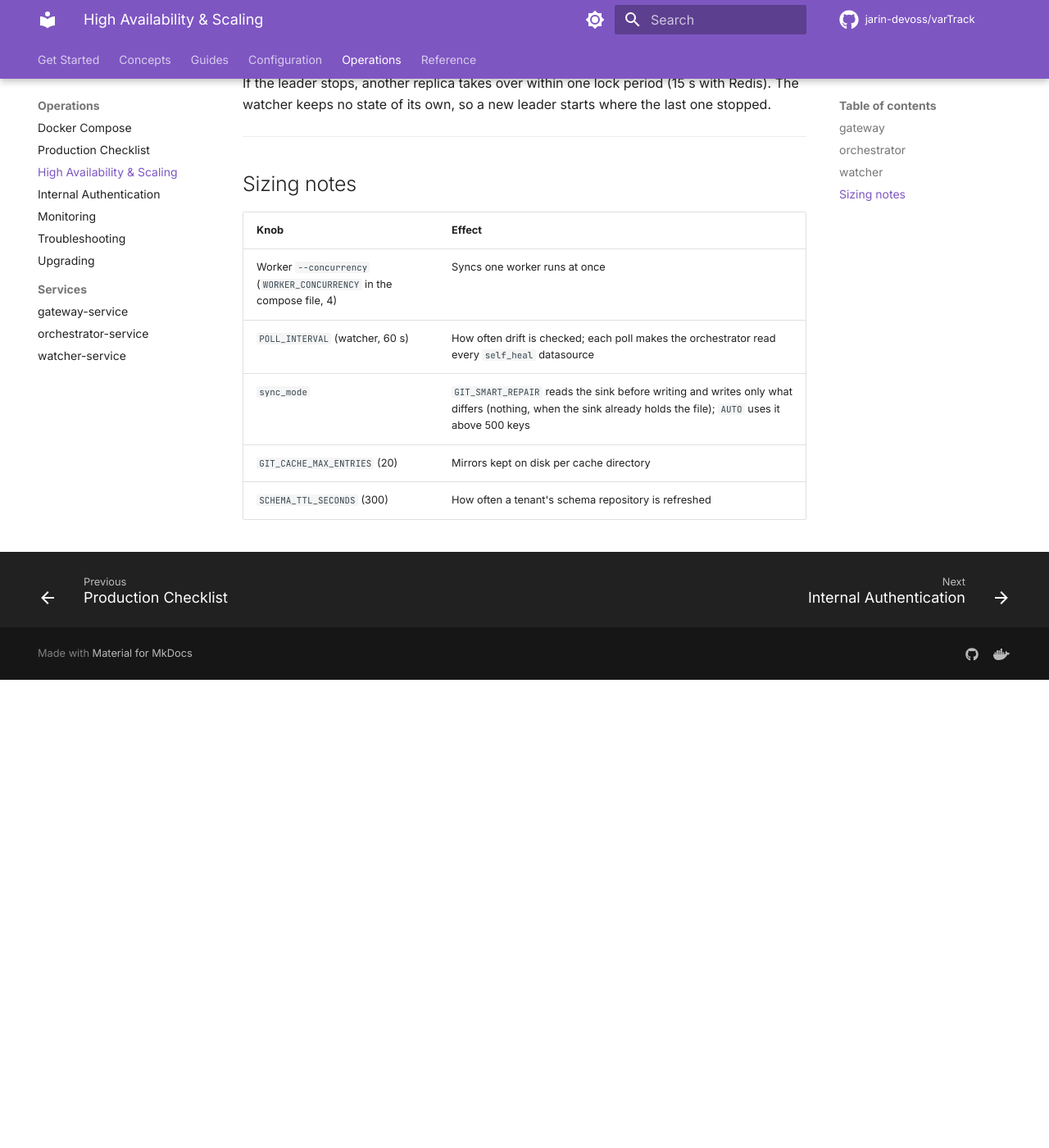
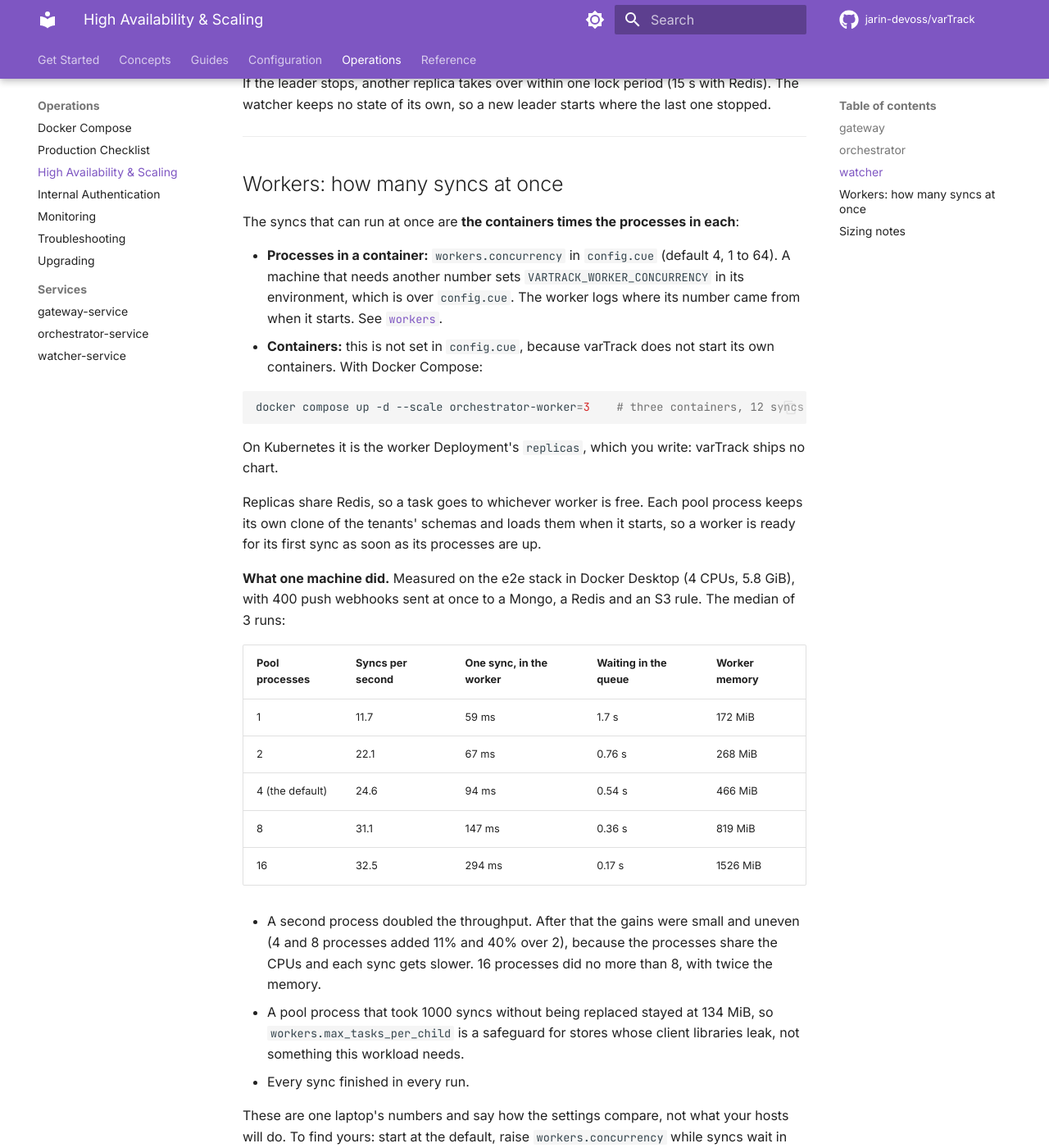
Before and after one commit to jarin-devoss/varTrack, an MkDocs documentation site: the page built from docs/operations/high-availability.md, in a window 1280 px wide and 1400 px high, scrolled down 2414 px. Shown: the whole window at 82% size. Built offline with MkDocs 1.6.1 and Material for MkDocs 9.7.7, drawn with Linux system fonts in a browser that asks for light colours; comment, search, counter and statistics services are not loaded; before the commit the page ends 3243 px from its top, so only the background shows below that; some of the changed text lies outside the part shown.

Commit message:
docs: global_tags as it is, and how many syncs a machine can run
global_tags was documented as metadata applied to every write across all sinks. Nothing reads it for that: the
orchestrator takes four settings out of it (git_cache_dir, git_cache_max_entries, schema_cache_dir, schema_ttl).
The page now says so.

high-availability.md says how many syncs run at once (containers times processes), how to scale containers with
Compose, and what one machine measured. The start command in the READMEs and guides is python -m app.worker, which
also serves the schema queue the old command left out.

Co-Authored-By: Claude Sonnet 5.5 <noreply@anthropic.com>

````diff
--- a/docs/operations/high-availability.md
+++ b/docs/operations/high-availability.md
@@ -7,7 +7,7 @@ what has to be shared for replicas to work together, and what one replica does a
 |---|---|---|---|
 | gateway | any number, behind a load balancer | the webhook replay store | `gateway_nonce_datasource` in `config.cue` |
 | orchestrator API | any number | Redis (broker, sync ledger), the Git and schema caches | `CELERY_BROKER_URL`, shared `GIT_CACHE_DIR` and `SCHEMA_CACHE_DIR` volumes |
-| orchestrator workers | any number; more workers sync more targets at once | the same | the same, and `--concurrency` per worker |
+| orchestrator workers | any number; more workers sync more targets at once | the same | the same, `workers.concurrency` in `config.cue` per worker, and how many containers (below) |
 | watcher | any number; one leads, the others wait | a lock | `watcher_leader_election_datasource` in `config.cue` |
 
 ---
@@ -90,11 +90,44 @@ The watcher keeps no state of its own, so a new leader starts where the last one
 
 ---
 
+## Workers: how many syncs at once
+
+The syncs that can run at once are **the containers times the processes in each**:
+
+- **Processes in a container:** `workers.concurrency` in `config.cue` (default 4, 1 to 64). A machine that needs another number sets `VARTRACK_WORKER_CONCURRENCY` in its environment, which is over `config.cue`. The worker logs where its number came from when it starts. See [`workers`](../configuration/bundle.md#workers).
+- **Containers:** this is not set in `config.cue`, because varTrack does not start its own containers. With Docker Compose:
+
+  ```bash
+  docker compose up -d --scale orchestrator-worker=3    # three containers, 12 syncs at once with the default 4
+  ```
+
+  On Kubernetes it is the worker Deployment's `replicas`, which you write: varTrack ships no chart.
+
+Replicas share Redis, so a task goes to whichever worker is free. Each pool process keeps its own clone of the tenants' schemas and loads them when it starts, so a worker is ready for its first sync as soon as its processes are up.
+
+**What one machine did.** Measured on the e2e stack in Docker Desktop (4 CPUs, 5.8 GiB), with 400 push webhooks sent at once to a Mongo, a Redis and an S3 rule. The median of 3 runs:
+
+| Pool processes | Syncs per second | One sync, in the worker | Waiting in the queue | Worker memory |
+|---|---|---|---|---|
+| 1 | 11.7 | 59 ms | 1.7 s | 172 MiB |
+| 2 | 22.1 | 67 ms | 0.76 s | 268 MiB |
+| 4 (the default) | 24.6 | 94 ms | 0.54 s | 466 MiB |
+| 8 | 31.1 | 147 ms | 0.36 s | 819 MiB |
+| 16 | 32.5 | 294 ms | 0.17 s | 1526 MiB |
+
+- A second process doubled the throughput. After that the gains were small and uneven (4 and 8 processes added 11% and 40% over 2), because the processes share the CPUs and each sync gets slower. 16 processes did no more than 8, with twice the memory.
+- A pool process that took 1000 syncs without being replaced stayed at 134 MiB, so `workers.max_tasks_per_child` is a safeguard for stores whose client libraries leak, not something this workload needs.
+- Every sync finished in every run.
+
+These are one laptop's numbers and say how the settings compare, not what your hosts will do. To find yours: start at the default, raise `workers.concurrency` while syncs wait in the queue and the machine has CPU and memory to spare, and stop when a single sync's own time starts to rise. `e2e/load/sweep.py` repeats this measurement on the e2e stack.
+
 ## Sizing notes
 
 | Knob | Effect |
 |---|---|
-| Worker `--concurrency` (`WORKER_CONCURRENCY` in the compose file, 4) | Syncs one worker runs at once |
+| `workers.concurrency` (config.cue; `VARTRACK_WORKER_CONCURRENCY`; default 4) | Syncs one worker container runs at once |
+| `workers.max_tasks_per_child` (config.cue; `VARTRACK_WORKER_MAX_TASKS_PER_CHILD`; default 200) | Syncs a pool process does before it is replaced; `0` never replaces one |
+| `SCHEMA_WARM_TIMEOUT` (10) | Seconds a new pool process waits for the tenants' schemas before it takes work; `0` turns the warm start off |
 | `POLL_INTERVAL` (watcher, 60 s) | How often drift is checked; each poll makes the orchestrator read every `self_heal` datasource |
 | `sync_mode` | `GIT_SMART_REPAIR` reads the sink before writing and writes only what differs (nothing, when the sink already holds the file); `AUTO` uses it above 500 keys |
 | `GIT_CACHE_MAX_ENTRIES` (20) | Mirrors kept on disk per cache directory |
````
Also changed, not shown: README.md (+1 -1 lines), docs/configuration/bundle.md (+12 -3 lines), docs/deployment/docker-compose.md (+3 -1 lines), docs/getting-started.md (+1 -1 lines), docs/services/orchestrator.md (+4 -2 lines), orchestrator-service/README.md (+1 -1 lines), 1 other file.
